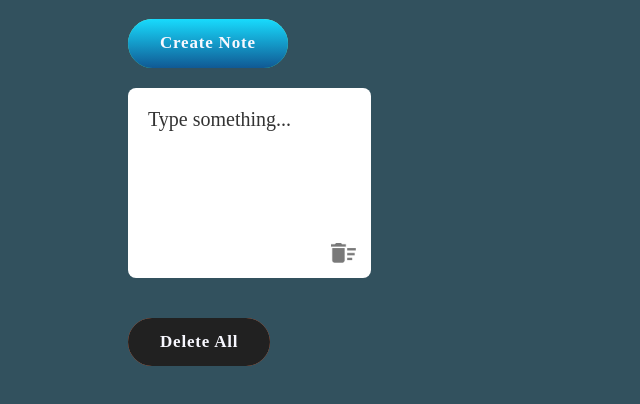
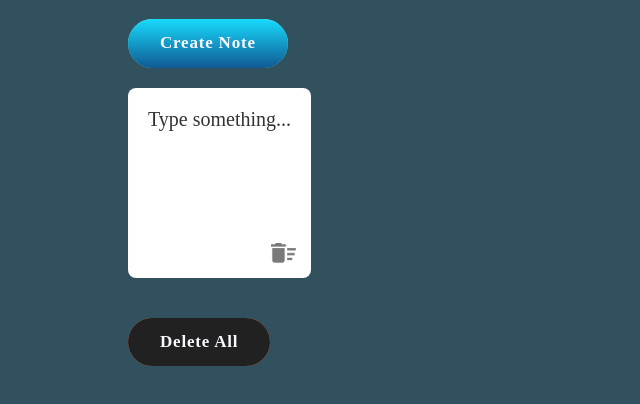
Before and after one commit to youssef-mostafa1534/YTNotes, a plain HTML site: page index.html in a window 1280 px wide. Both pictures are taken after a click on the button "Create Note". Shown: the part 102-506 px from the top of the page, without its empty margins (0-640 px from the left). Drawn offline with Linux system fonts and the light colour scheme.

Commit message:
disabled spellcheck, fixed note display

```diff
--- a/script.js
+++ b/script.js
@@ -25,6 +25,7 @@
             let img = document.createElement("img");
             inputBox.className = "inputBox";
             inputBox.setAttribute("contenteditable", "true");
+            inputBox.setAttribute("spellcheck", "false");
             inputBox.innerText = "Type something..."
             img.src = "delete.png";
             img.style.setProperty("user-select", "none")
--- a/style.css
+++ b/style.css
@@ -140,6 +140,12 @@
     transform: scale(0.9);
 }
 
+.notesCon {
+    display: flex;
+    flex-direction: row;
+    flex-wrap: wrap;
+}
+
 .inputBox {
     position: relative;
     width: 100%;
```
